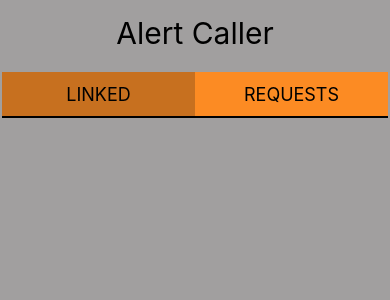
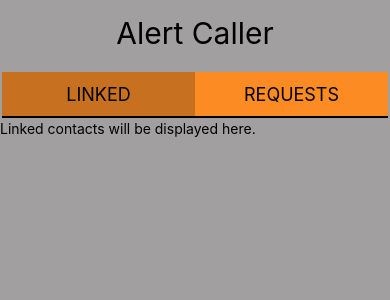
Before and after one commit to harshit-kakkar/AlertCaller, a React Native app: screen / in a window 390 px wide. Shown: the top 300 px of the page. Built offline with nearby package versions, Linux system fonts and the light colour scheme.

Commit message:
Set up Context for Navbar.

```diff
--- a/App.js
+++ b/App.js
@@ -18,13 +18,33 @@ import {
 
 import Header from './components/Header'
 import Navbar from './components/Navbar'
+import Main from './components/Main'
+
+import {NavbarProvider} from './context/NavbarContext'
 
 
 const App = () => {
+
+  // const value = React.useContext(NavbarContext)
+  // const selectedTab = 1
+  // console.log(value)
+  // console.log(React.useContext(NavbarContext))
+
   return (
     <View style={styles.AppView}>
       <Header />
-      <Navbar />
+      <NavbarProvider>
+          <Navbar />
+          <Main />
+      </NavbarProvider>
+
+
+      {/* {selectedTab?
+            <Linked />
+            :
+            <Requests />
+    } */}
+
     </View>
 
   )
--- /dev/null
+++ b/components/Linked.js
@@ -0,0 +1,14 @@
+import React from 'react'
+
+import {View, Text, StyleSheet} from 'react-native'
+
+
+const Linked = () => {
+    return (
+        <View >
+            <Text >Linked contacts will be displayed here.</Text>
+        </View>
+    )
+}
+
+export default Linked
--- /dev/null
+++ b/components/Main.js
@@ -0,0 +1,24 @@
+import React from 'react'
+
+import {View, Text, StyleSheet} from 'react-native'
+
+import {NavbarContext} from '../context/NavbarContext'
+import Linked from './Linked'
+import Requests from './Requests'
+
+
+const Main = () => {
+    const [selectedTab, setSelectedTab] = React.useContext(NavbarContext)
+    return (
+        <View >
+            {selectedTab===1?
+                <Linked />
+                :
+                <Requests />
+            }
+        </View>
+
+    )
+}
+
+export default Main
--- a/components/Navbar.js
+++ b/components/Navbar.js
@@ -2,18 +2,35 @@ import React from 'react'
 
 import {View, Text, StyleSheet, Button, TouchableOpacity} from 'react-native'
 
+import {NavbarContext} from '../context/NavbarContext'
+
+
+let pressedColor = '#C7701F';
+let unPressedColor = '#FC8B23';
+
 const Navbar = () => {
+
+    const [selectedTab, setSelectedTab] = React.useContext(NavbarContext)
+
+
     return (
         <View style={styles.ButtonStyleView}>
-            <TouchableOpacity style={styles.TButton1}>
+            <TouchableOpacity
+                style={selectedTab===1? styles.TButton1: styles.TButton2 }
+                onPress={() => setSelectedTab(1)}
+                >
                 <Text style={styles.Button1Text}> LINKED </Text>
             </TouchableOpacity>
-            <TouchableOpacity style={styles.TButton2}>
+            <TouchableOpacity
+                style={selectedTab===1? styles.TButton2: styles.TButton1 }
+                onPress={() => setSelectedTab(2)}
+                >
                 <Text style={styles.Button2Text}> REQUESTS </Text>
             </TouchableOpacity>
         </View>
     )
 }
+
 
 const styles = StyleSheet.create({
     ButtonStyleView:{
@@ -25,7 +42,7 @@ const styles = StyleSheet.create({
     },
     TButton1:{
         flex: 1,
-        backgroundColor: '#C7701F',
+        backgroundColor: pressedColor,
         justifyContent: "center",
         borderBottomWidth: 2
 
@@ -37,7 +54,7 @@ const styles = StyleSheet.create({
     },
     TButton2:{
         flex: 1,
-        backgroundColor: '#FC8B23',
+        backgroundColor: unPressedColor,
         justifyContent: "center",
         borderBottomWidth: 2
     },
--- /dev/null
+++ b/components/Requests.js
@@ -0,0 +1,14 @@
+import React from 'react'
+
+import {View, Text, StyleSheet} from 'react-native'
+
+
+const Requests = () => {
+    return (
+        <View >
+            <Text >All your requests will be displayed here.</Text>
+        </View>
+    )
+}
+
+export default Requests
--- /dev/null
+++ b/context/NavbarContext.js
@@ -0,0 +1,13 @@
+import React, {createContext} from 'react'
+
+export const NavbarContext = createContext()
+
+export const NavbarProvider = (props) => {
+    const [selectedTab, setSelectedTab] = React.useState(1) //Using 1 for linked contacts, 2 for requests tab.
+
+    return (
+        <NavbarContext.Provider value={[selectedTab, setSelectedTab]}>
+            {props.children}
+        </NavbarContext.Provider>
+    )
+}
--- a/index.js
+++ b/index.js
@@ -5,5 +5,6 @@
 import {AppRegistry} from 'react-native';
 import App from './App';
 import {name as appName} from './app.json';
+import {NavbarProvider} from './context/NavbarContext'
 
 AppRegistry.registerComponent(appName, () => App);
```
